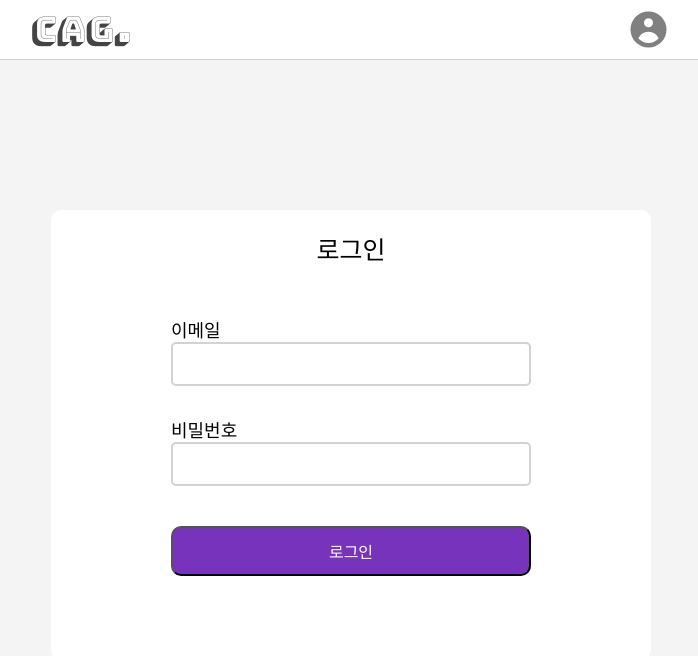
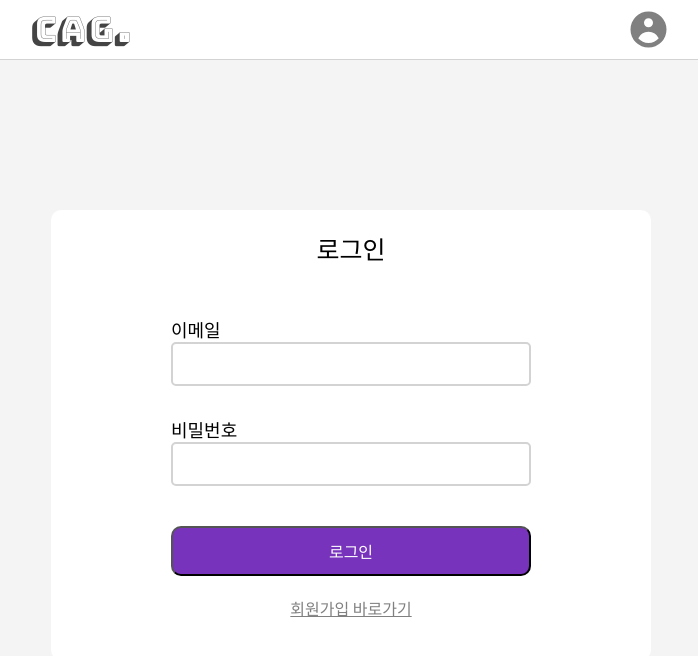
Before and after one commit to JEONGHWANMIN/CollectAllGames, a React (Create React App) app in the folder client/: page /login in a window 1280 px wide. Shown: the top 656 px of the page, without its empty margins (289-987 px from the left). Built offline with nearby package versions, Linux system fonts and the light colour scheme.

Commit message:
Feat : add extra navigate

```diff
--- a/client/src/pages/Login/index.tsx
+++ b/client/src/pages/Login/index.tsx
@@ -40,7 +40,7 @@ function Login() {
       setCookie("accessToken", accessToken);
       setCookie("refreshToken", refreshToken);
 
-      if (location.state !== null && location.state.page === "signup") {
+      if (location.state !== null && location.state.page === "/signup") {
         return navigate("/");
       }
 
@@ -87,6 +87,7 @@ function Login() {
           <SubmitButton name={"로그인"} />
           {error && <Error>이메일 비밀번호가 유효하지 않습니다.</Error>}
         </Form>
+        <NewUser onClick={() => navigate("/signup")}>회원가입 바로가기</NewUser>
       </Container>
     </Layout>
   );
@@ -124,3 +125,10 @@ const Error = styled.div`
   font-size: 12px;
   height: 15px;
 `;
+
+const NewUser = styled.p`
+  margin-top: 20px;
+  color: gray;
+  text-decoration: underline;
+  cursor: pointer;
+`;
--- a/client/src/pages/SignUp/index.tsx
+++ b/client/src/pages/SignUp/index.tsx
@@ -27,7 +27,7 @@ function SignUp() {
   const { mutate } = useMutation(["posts"], authService.signUp, {
     onSuccess: () => {
       queryClient.invalidateQueries(["posts"]);
-      navigate("/login", { state: { page: "signup" } });
+      navigate("/login", { state: { page: "/signup" } });
     },
   });
 
@@ -91,6 +91,7 @@ function SignUp() {
           />
           <SubmitButton name={"회원가입"} />
         </Form>
+        <ExistUser onClick={() => navigate("/login")}>로그인 바로가기</ExistUser>
       </Container>
     </Layout>
   );
@@ -104,9 +105,9 @@ const Container = styled.div`
   align-items: center;
   margin-top: 150px;
   width: 100%;
-  height: 600px;
   background-color: white;
   border-radius: 10px;
+  padding-bottom: 20px;
 `;
 
 const Title = styled.div`
@@ -122,3 +123,10 @@ const Form = styled.form`
   flex-direction: column;
   align-items: center;
 `;
+
+const ExistUser = styled.p`
+  margin-top: 20px;
+  color: gray;
+  text-decoration: underline;
+  cursor: pointer;
+`;
```
